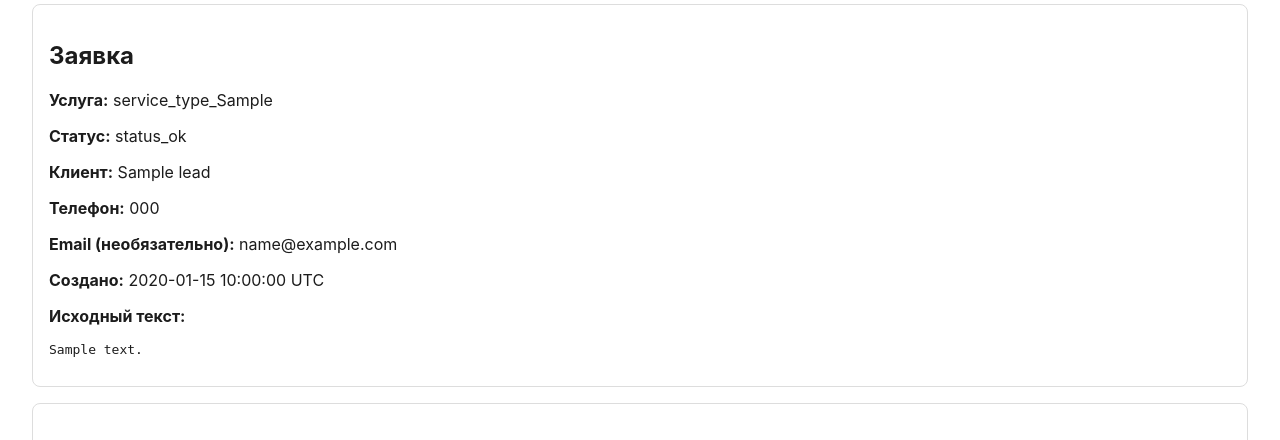
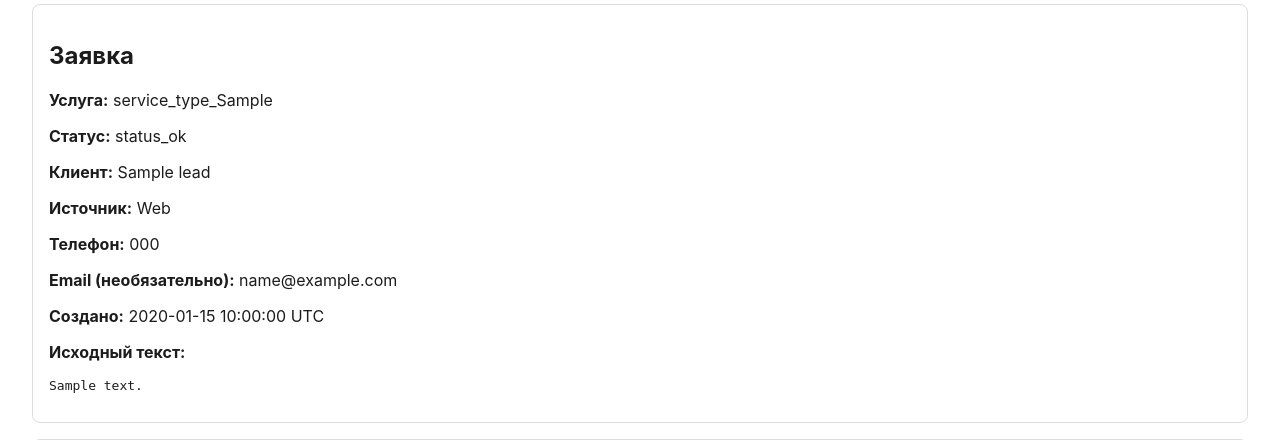
Before and after one commit to siamsurf/integra_reception_mvp, a FastAPI app: page /admin/1 in a window 1280 px wide. Shown: the part 198-638 px from the top of the page. Run offline with FastAPI, Linux system fonts and the light colour scheme; tables that the repository leaves empty hold one stand-in row (values such as "Sample post").

Commit message:
Show lead source in admin detail

```diff
--- a/app/templates/admin_detail.html
+++ b/app/templates/admin_detail.html
@@ -8,6 +8,7 @@
     <p><strong>{{ tr("label_service") }}:</strong> {{ tr("service_type_" ~ lead.service_type) }}</p>
     <p><strong>{{ tr("label_status") }}:</strong> {{ tr("status_" ~ lead.status) }}</p>
     <p><strong>{{ tr("label_client") }}:</strong> {{ lead.client_name }}</p>
+    <p><strong>Источник:</strong> {{ "VK" if lead.phone and lead.phone.startswith("vk:") else "Web" }}</p>
     <p><strong>{{ tr("field_phone") }}:</strong> {{ lead.phone }}</p>
     <p><strong>{{ tr("field_email") }}:</strong> {{ lead.email or "-" }}</p>
     <p><strong>{{ tr("label_created") }}:</strong> {{ lead.created_at }} UTC</p>
```
